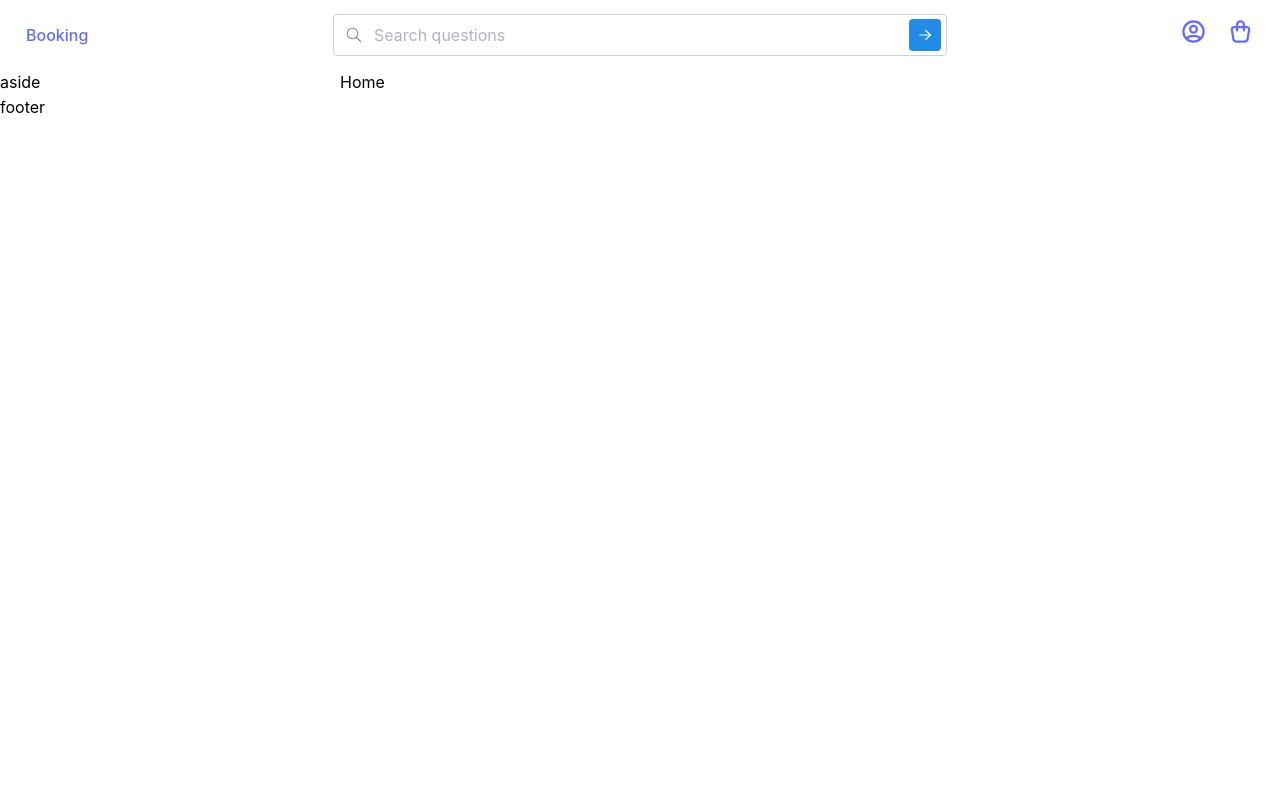
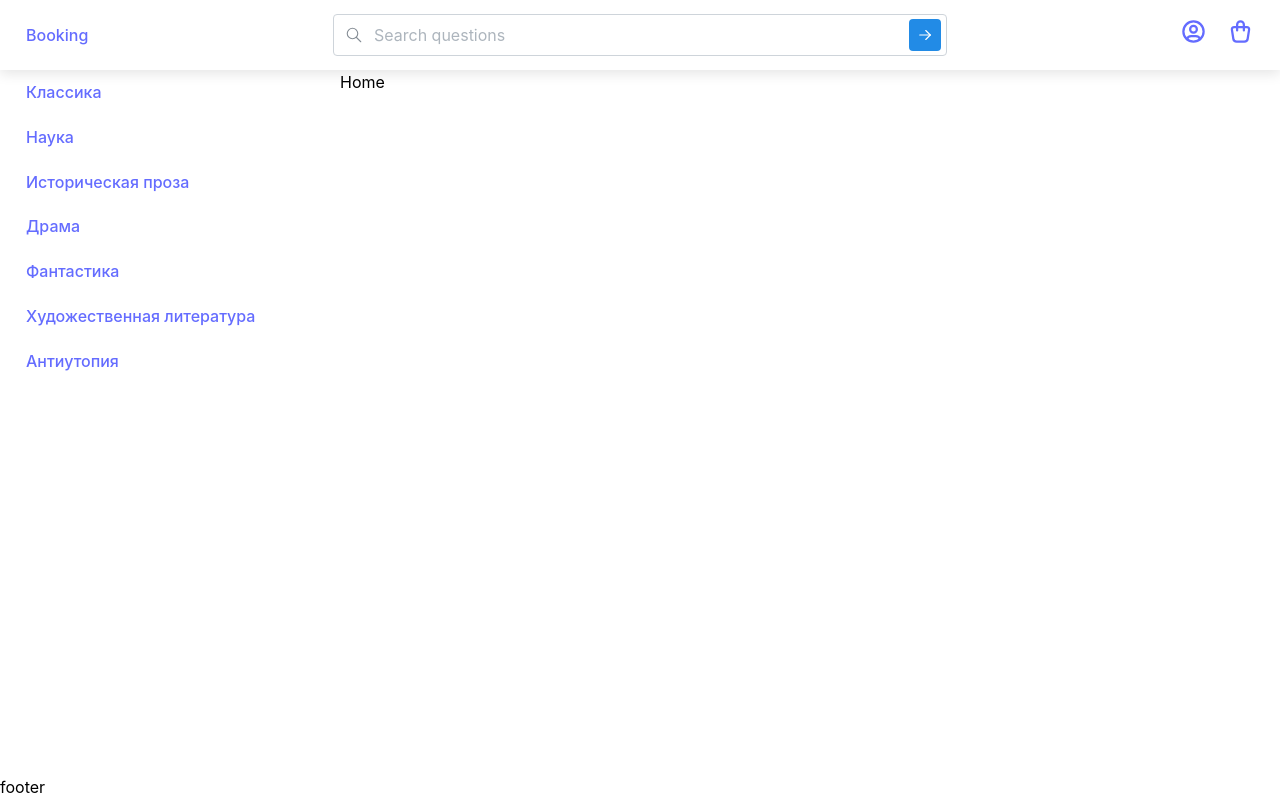
Before and after one commit to Squdward/Booking, a React (Vite) app in the folder frontend/: page / in a window 1280 px wide. Built offline with nearby package versions, Linux system fonts and the light colour scheme.

Commit message:
Add sidebar to layout (draf)t

```diff
--- a/frontend/src/index.css
+++ b/frontend/src/index.css
@@ -22,5 +22,6 @@ body {
 }
 
 #root {
+  display: flex;
   flex: 1;
 }
--- a/frontend/src/layout/index.tsx
+++ b/frontend/src/layout/index.tsx
@@ -1,6 +1,7 @@
 import { FC, PropsWithChildren } from "react"
 import styles from "./styles.module.scss";
 import { Header } from "../view/header";
+import { Sidebar } from "../view/sidebar";
 
 const Layout:FC<PropsWithChildren> = ({children}) => {
     return (
@@ -8,7 +9,7 @@ const Layout:FC<PropsWithChildren> = ({children}) => {
             <Header/>
 
             <div className={styles.content}>
-                <aside>aside</aside>
+                <Sidebar/>
                 <main>{children}</main>
             </div>
 
--- a/frontend/src/view/header/styles.module.scss
+++ b/frontend/src/view/header/styles.module.scss
@@ -1,9 +1,14 @@
 .header {
+    position: sticky;
+    top: 0;
+    left: 0;
+    width: 100%;
     display: flex;
     justify-content: space-between;
     align-items: center;
     height: 70px;
     padding: 0 var(--padding-md);
+    box-shadow: rgba(0, 0, 0, 0.1) 0px 4px 12px;
 }
 
 .logo {
--- /dev/null
+++ b/frontend/src/view/sidebar/index.tsx
@@ -0,0 +1,41 @@
+import { useState } from "react"
+import { Link } from "react-router-dom";
+import styles from "./styles.module.scss";
+
+const Sidebar = () => {
+    const [list] = useState([
+        {
+            "title": "Классика"
+        },
+        {
+            "title": "Наука"
+        },
+        {
+            "title": "Историческая проза"
+        },
+        {
+            "title": "Драма"
+        },
+        {
+            "title": "Фантастика"
+        },
+        {
+            "title": "Художественная литература"
+        },
+        {
+            "title": "Антиутопия"
+        },
+    ]);
+
+    return (
+        <aside className={styles.sidebar}>
+            <nav className={styles.links}>
+                {!!list.length && list.map( genre => {
+                    return <Link className={styles.link} to="/123h1y7826y78y1872">{genre.title}</Link>
+                })}
+            </nav>
+        </aside>
+    )
+}
+
+export {Sidebar}
--- /dev/null
+++ b/frontend/src/view/sidebar/styles.module.scss
@@ -0,0 +1,13 @@
+.sidebar {
+    width: 340px;
+    padding: 0 var(--padding-md);
+}
+
+.links {
+    display: flex;
+    flex-direction: column;
+}
+
+.link {
+    padding: 10px 0;
+}
```
